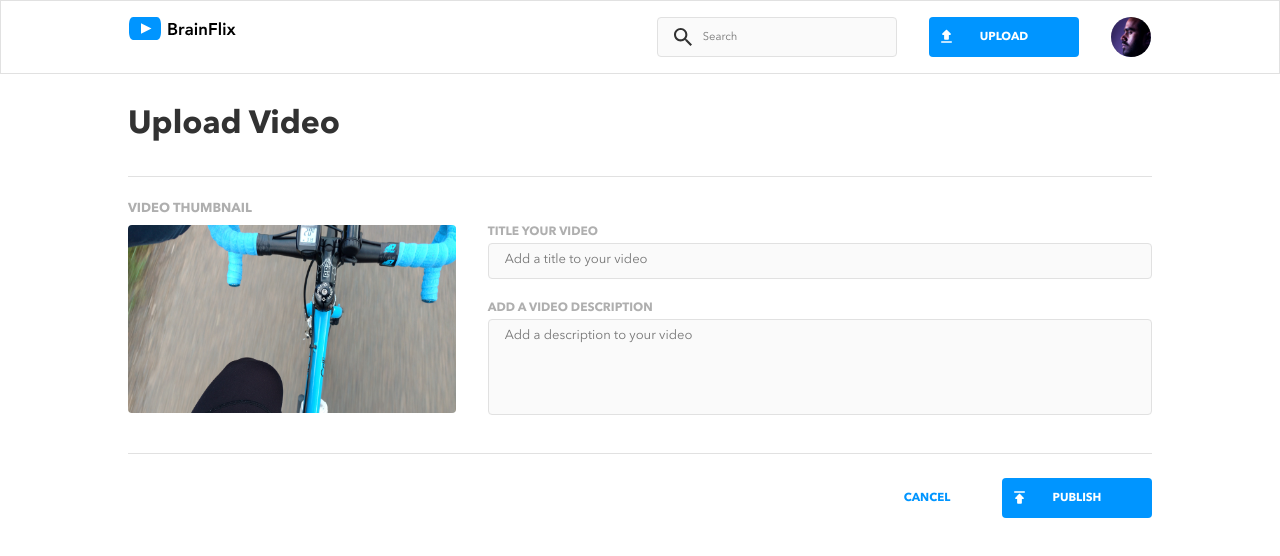
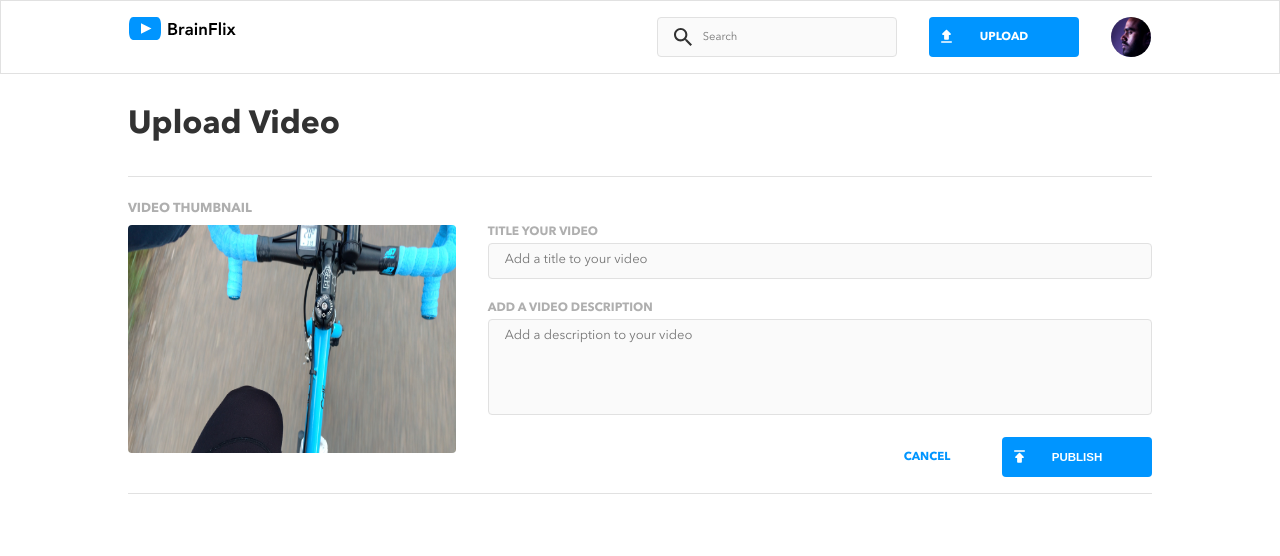
Before and after one commit to genesisvb/brainflix, a React (Create React App) app: page /upload in a window 1280 px wide. Shown: the top 556 px of the page. Built offline with nearby package versions, Linux system fonts and the light colour scheme.

Commit message:
Change link to button on upload video page as suggested on feedback

```diff
--- a/public/index.html
+++ b/public/index.html
@@ -2,19 +2,19 @@
 <html lang="en">
   <head>
     <meta charset="utf-8" />
-    <link rel="icon" href="%PUBLIC_URL%/favicon.ico" />
+    <!-- <link rel="icon" href="%PUBLIC_URL%/favicon.ico" /> -->
     <meta name="viewport" content="width=device-width, initial-scale=1" />
     <meta name="theme-color" content="#000000" />
     <meta
       name="description"
       content="Web site created using create-react-app"
     />
-    <link rel="apple-touch-icon" href="%PUBLIC_URL%/logo192.png" />
+    <!-- <link rel="apple-touch-icon" href="%PUBLIC_URL%/logo192.png" /> -->
     <!--
       manifest.json provides metadata used when your web app is installed on a
       user's mobile device or desktop. See https://developers.google.com/web/fundamentals/web-app-manifest/
     -->
-    <link rel="manifest" href="%PUBLIC_URL%/manifest.json" />
+    <!-- <link rel="manifest" href="%PUBLIC_URL%/manifest.json" /> -->
     <!--
       Notice the use of %PUBLIC_URL% in the tags above.
       It will be replaced with the URL of the `public` folder during the build.
@@ -24,7 +24,7 @@
       work correctly both with client-side routing and a non-root public URL.
       Learn how to configure a non-root public URL by running `npm run build`.
     -->
-    <title>Kemaroge Charity Finder</title>
+    <title>Brainflix</title>
   </head>
   <body>
     <noscript>You need to enable JavaScript to run this app.</noscript>
--- a/src/Pages/VideoUpload/VideoUpload.jsx
+++ b/src/Pages/VideoUpload/VideoUpload.jsx
@@ -1,8 +1,16 @@
 import { Link } from "react-router-dom";
 import "./VideoUpload.scss";
 import videoImage from "../../assets/images/Upload-video-preview.jpg";
+import { useNavigate } from "react-router-dom";
 
 function VideoUpload() {
+  const navigate = useNavigate();
+
+  function handleOnSubmit(e) {
+    e.preventDefault();
+    alert("Your video has been uploaded successfully!");
+    navigate("/");
+  }
   return (
     <>
       <main className="video-upload">
@@ -15,7 +23,7 @@ function VideoUpload() {
             alt="video cover  "
           />
           <div className="input-wrapper">
-            <form className="input">
+            <form className="input" onSubmit={handleOnSubmit}>
               <label className="input__label" htmlFor="videoTitle">
                 Title your video
               </label>
@@ -34,22 +42,16 @@ function VideoUpload() {
                 id=""
                 placeholder="Add a description to your video"
               ></textarea>
+              <div className="buttons">
+                <button type="submit" className="button button--publish">
+                  Publish
+                </button>
+                <Link to="/" className="link">
+                  Cancel
+                </Link>
+              </div>
             </form>
           </div>
-        </div>
-        <div className="buttons">
-          <Link
-            to="/"
-            className="button button--publish"
-            onClick={() => {
-              alert("Sorry, this feature is not available at this time");
-            }}
-          >
-            Publish
-          </Link>
-          <Link to="/" className="link">
-            Cancel
-          </Link>
         </div>
       </main>
     </>
@@ -57,3 +59,39 @@ function VideoUpload() {
 }
 
 export default VideoUpload;
+
+// /* ---------------------------
+//  * Post Jokes
+//  * To make a new joke we POST to https://developerjokes.herokuapp.com/jokes?api_key=neocat
+//  * How to make a post request? https://axios-http.com/docs/post_example
+//  */
+
+// jokeForm.addEventListener("submit", (e) => {
+//   e.preventDefault();
+
+//   const jokeInfo = {
+//     question: e.target.question.value,
+//     answer: e.target.answer.value,
+//   };
+
+//   axios
+//     .post(`${apiUrl}/jokes?api_key=${apiKey}`, jokeInfo)
+//     .then((response) => {
+//       console.log("response: ", response);
+
+//       const data = response.data;
+//       const updatedJokes = data.jokes;
+
+//       jokesList.innerHTML = "";
+//       updatedJokes.forEach((joke) => {
+//         renderJoke(joke.question, joke.answer, jokesList);
+//       });
+
+//       // after submission, we clear the form for better use experience!
+//       e.target.question.value = "";
+//       e.target.answer.value = "";
+//     })
+//     .catch((error) => {
+//       console.log("error: ", error);
+//     });
+// });
--- a/src/Pages/VideoUpload/VideoUpload.scss
+++ b/src/Pages/VideoUpload/VideoUpload.scss
@@ -122,6 +122,5 @@
   @include tablet {
     display: flex;
     justify-content: right;
-    cursor: pointer;
   }
 }
--- a/src/components/Header/Header.scss
+++ b/src/components/Header/Header.scss
@@ -119,6 +119,7 @@
   &--publish {
     background-image: url("../../assets/Icons/publish.svg");
     margin-bottom: 1rem;
+    cursor: pointer;
 
     @include tablet {
       order: 2;
```
